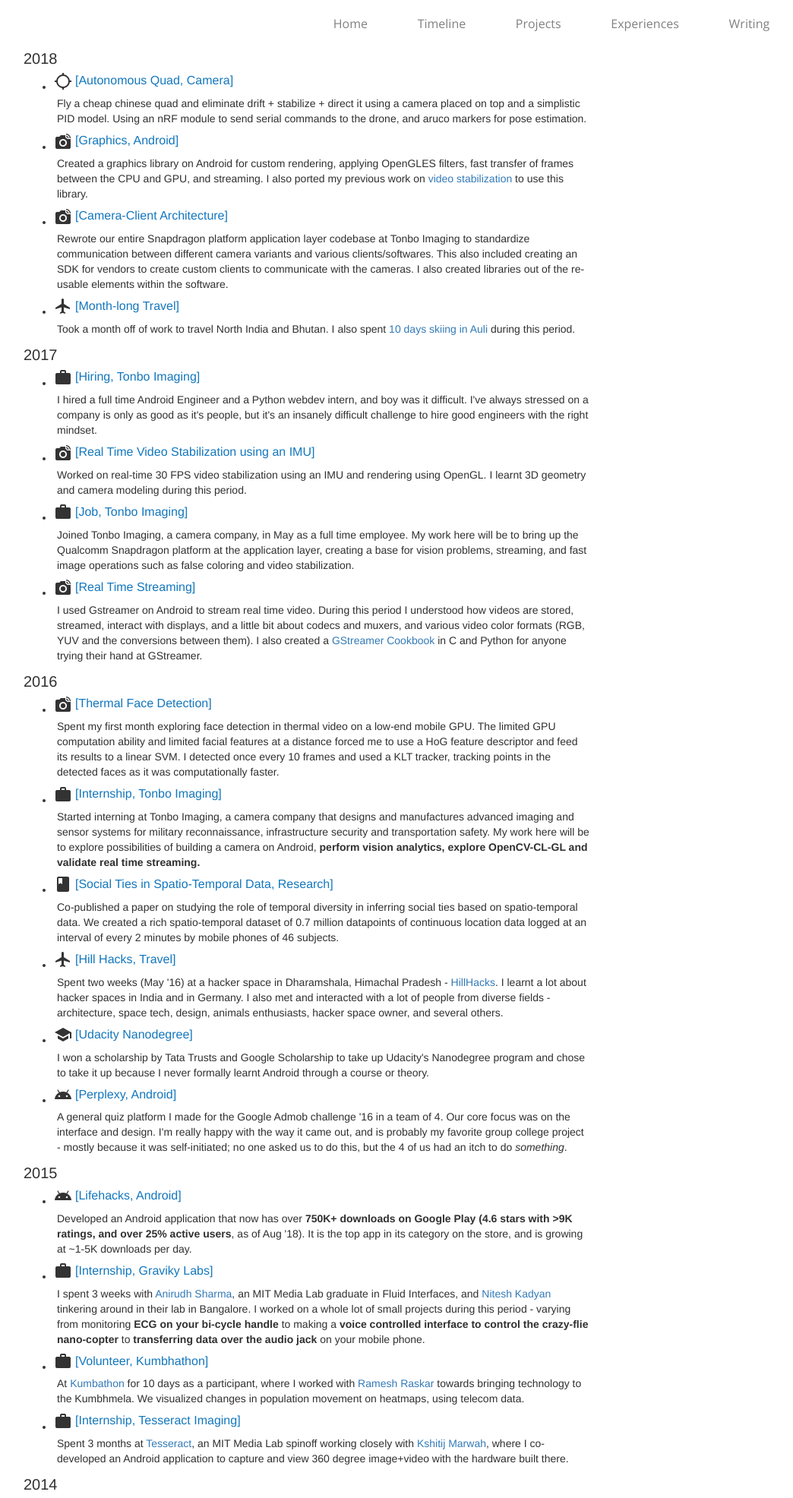
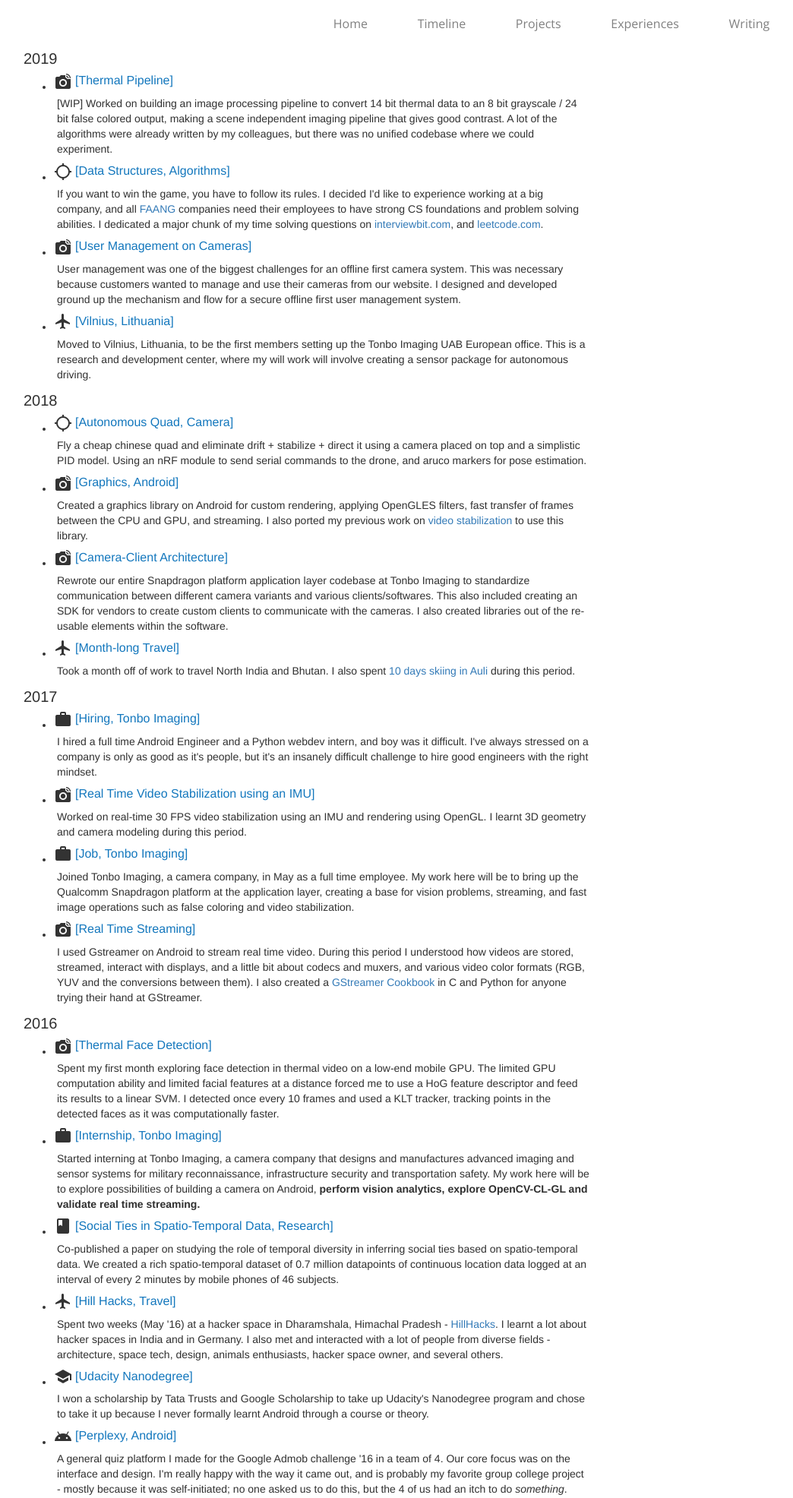
Before and after one commit to crearo/portfolio, a Flask app: page /timeline in a window 1280 px wide. Shown: the top 1972 px of the page at 76% size, without its empty margins (234-1278 px from the left). Run offline with Flask 2, Linux system fonts and the light colour scheme; some libraries are stand-ins or nearby versions.

Commit message:
Added timeline for 2019
Wew. Nice things!

```diff
--- a/templates/timeline.html
+++ b/templates/timeline.html
@@ -12,6 +12,57 @@
 <div class="container">
     <div class="row">
         <div class="col s12 m4 l8">
+            <div class="col s12 m4 l8">
+                <span class="date">2019</span>
+                <ul>
+                    <li>
+                        <div class="icon-title">
+                            <i class="tiny material-icons">linked_camera</i>
+                            <a href="/timeline" class="title">[Thermal Pipeline]</a>
+                        </div>
+                        <span class="content">[WIP] Worked on building an image processing pipeline to convert 14 bit
+                            thermal data to an 8 bit grayscale / 24 bit false colored output, making a scene independent
+                            imaging pipeline that gives good contrast. A lot of the algorithms were already written by
+                            my colleagues, but there was no unified codebase where we could experiment.
+                        </span>
+                    </li>
+                    <li>
+                        <div class="icon-title">
+                            <i class="tiny material-icons">location_searching</i>
+                            <a href="/timeline" class="title">[Data Structures, Algorithms]</a>
+                        </div>
+                        <span class="content">If you want to win the game, you have to follow its rules. I decided I'd
+                    like to experience working at a big company, and all
+                        <a href="https://en.wikipedia.org/wiki/Facebook,_Apple,_Amazon,_Netflix_and_Google">FAANG</a>
+                            companies need their employees to have strong CS foundations and problem solving abilities.
+                            I dedicated a major chunk of my time solving questions on
+                            <a href="https://www.interviewbit.com">interviewbit.com</a>,
+                            and <a href="https://www.leetcode.com">leetcode.com</a>.
+                        </span>
+                    </li>
+                    <li>
+                        <div class="icon-title">
+                            <i class="tiny material-icons">linked_camera</i>
+                            <a href="/timeline" class="title">[User Management on Cameras]</a>
+                        </div>
+                        <span class="content">User management was one of the biggest challenges for an offline first camera
+                        system. This was necessary because customers wanted to manage and use their cameras from our
+                        website. I designed and developed ground up the mechanism and flow for a secure offline first
+                        user management system.
+                    </span>
+                    </li>
+                    <li>
+                        <div class="icon-title">
+                            <i class="tiny material-icons">local_airport</i>
+                            <a href="/timeline" class="title">[Vilnius, Lithuania]</a>
+                        </div>
+                        <span class="content">Moved to Vilnius, Lithuania, to be the first members setting up the
+                    Tonbo Imaging UAB European office. This is a research and development center, where my will work
+                        will involve creating a sensor package for autonomous driving.
+                    </span>
+                    </li>
+                </ul>
+
                 <span class="date">2018</span>
                 <ul>
                     <li>
@@ -57,7 +108,8 @@
                     <li>
                         <div class="icon-title">
                             <i class="tiny material-icons">linked_camera</i>
-                        <a href="/projects/video-stab" class="title">[Real Time Video Stabilization using an IMU]</a>
+                            <a href="/projects/video-stab" class="title">[Real Time Video Stabilization using an
+                                IMU]</a>
                         </div>
                         <span class="content">Worked on real-time 30 FPS video stabilization using an IMU and rendering using OpenGL. I learnt 3D geometry and camera modeling during this period.</span>
                     </li>
@@ -71,7 +123,8 @@
                     <li>
                         <div class="icon-title">
                             <i class="tiny material-icons">linked_camera</i>
-                        <a href="https://github.com/crearo/gstreamer-cookbook" class="title">[Real Time Streaming]</a>
+                            <a href="https://github.com/crearo/gstreamer-cookbook" class="title">[Real Time
+                                Streaming]</a>
                         </div>
                         <span class="content">I used Gstreamer on Android to stream real time video. During this period I understood how videos are stored, streamed, interact with displays, and a little bit about codecs and muxers, and various video color formats (RGB, YUV and the conversions between them). I also created a <a
                                 href="https://github.com/crearo/gstreamer-cookbook">GStreamer Cookbook</a> in C and Python for anyone trying their hand at GStreamer.</span>
@@ -89,7 +142,8 @@
                     <li>
                         <div class="icon-title">
                             <i class="tiny material-icons">work</i>
-                        <a href="http://bhardwajrish.blogspot.com/2017/12/one-year-at-tonbo-imaging.html" class="title">[Internship,
+                            <a href="http://bhardwajrish.blogspot.com/2017/12/one-year-at-tonbo-imaging.html"
+                               class="title">[Internship,
                                 Tonbo Imaging]</a>
                         </div>
                         <span class="content">Started interning at Tonbo Imaging, a camera company that designs and manufactures advanced imaging and sensor systems for military reconnaissance, infrastructure security and transportation safety. My work here will be to explore possibilities of building a camera on Android, <b>perform vision analytics, explore OpenCV-CL-GL and validate real time streaming.</b></span>
@@ -97,7 +151,8 @@
                     <li>
                         <div class="icon-title">
                             <i class="tiny material-icons">book</i>
-                        <a href="/projects/paper-spatio-temporal" class="title">[Social Ties in Spatio-Temporal Data,
+                            <a href="/projects/paper-spatio-temporal" class="title">[Social Ties in Spatio-Temporal
+                                Data,
                                 Research]</a>
                         </div>
                         <span class="content">Co-published a paper on studying the role of temporal diversity in inferring social ties based on spatio-temporal data. We created a rich spatio-temporal dataset of 0.7 million datapoints of continuous location data logged at an interval of every 2 minutes by mobile phones of 46 subjects.</span>
@@ -179,7 +234,8 @@
                         </div>
                         <span class="content">I worked on a lot of Android projects in my second year. From one idea to the next, making things on Android felt a lot like playing with Lego Mindstorms. To list a couple I'm proud of, <a
                                 href="/projects/andro-mouse">Andro-Mouse</a>, <a
-                            href="/projects/knights-tour">Knight's Tour</a>, and <a href="/projects/alarm-for-snoozers">Alarm For Snoozers</a>.</span>
+                                href="/projects/knights-tour">Knight's Tour</a>, and <a
+                                href="/projects/alarm-for-snoozers">Alarm For Snoozers</a>.</span>
                     </li>
                 </ul>
                 <span class="date">2013</span>
@@ -218,7 +274,7 @@
                             <i class="tiny material-icons">local_airport</i>
                             <span class="title">[Moved to India]</span>
                         </div>
-                    <span class="content">We moved back to India after spending a good 10 years in Switzerland. This was when I was in 7th grade, and I'm glad we did; I know I'd be a confused brown Swiss who'd never never associate himself as an Indian, but wouldn't truly ever be one of the Swiss either because he was a brown vegetarian brought up with Indian values. Having now seen life in India and knowing I'm Indian, I'd like to spend my life in Europe of the US.</span>
+                        <span class="content">We moved back to India after spending a good 10 years in Switzerland. This was when I was in 7th grade, and I'm glad we did; I know I'd be a confused brown Swiss who'd never never associate himself as an Indian, but wouldn't truly ever be one of the Swiss either because he was a brown vegetarian brought up with Indian values. Having now seen life in India and knowing I'm Indian, I'd like to spend my life in Europe.</span>
                     </li>
                     <li>
                         <div class="icon-title">
```
Lines whose indentation alone changed are shown as unchanged.
